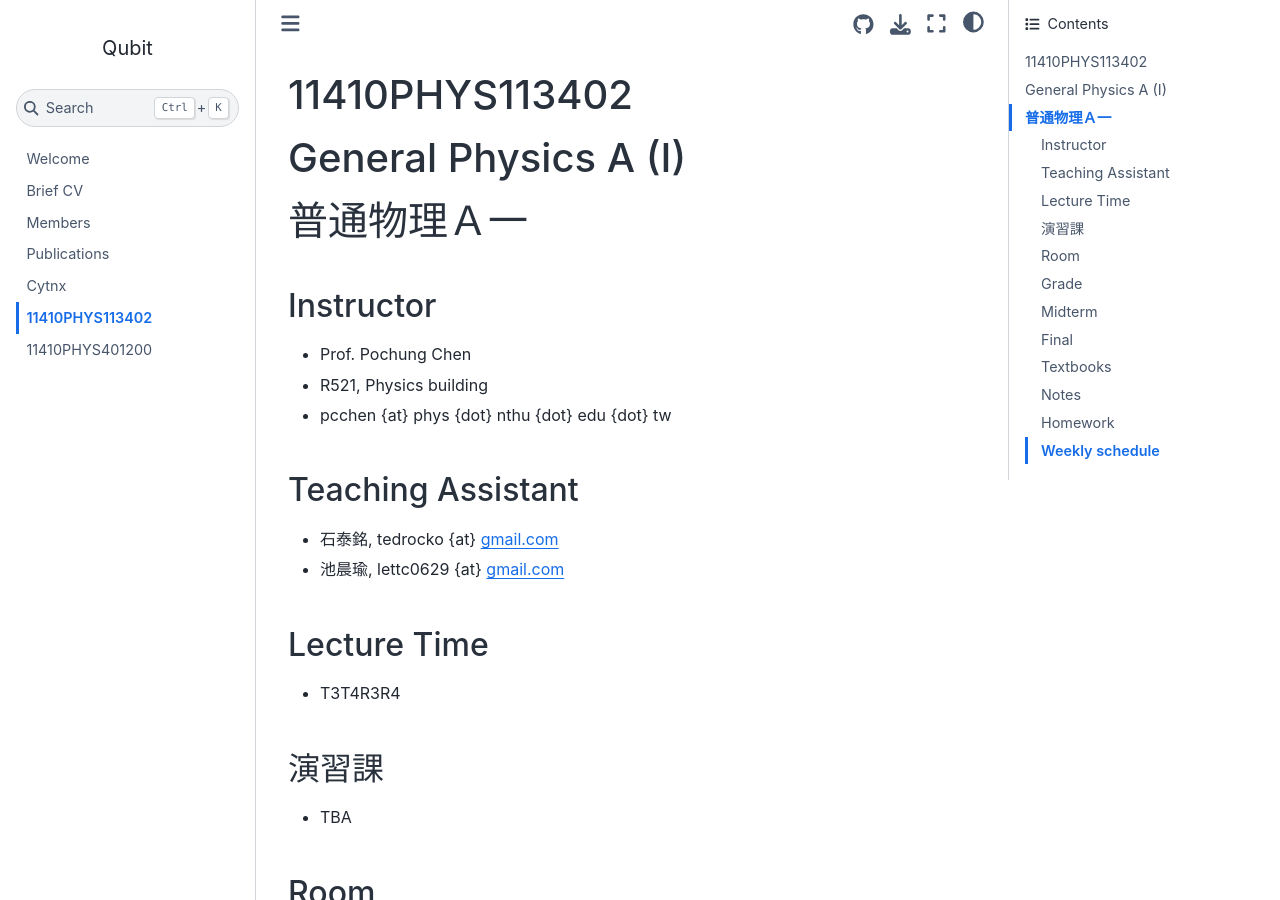
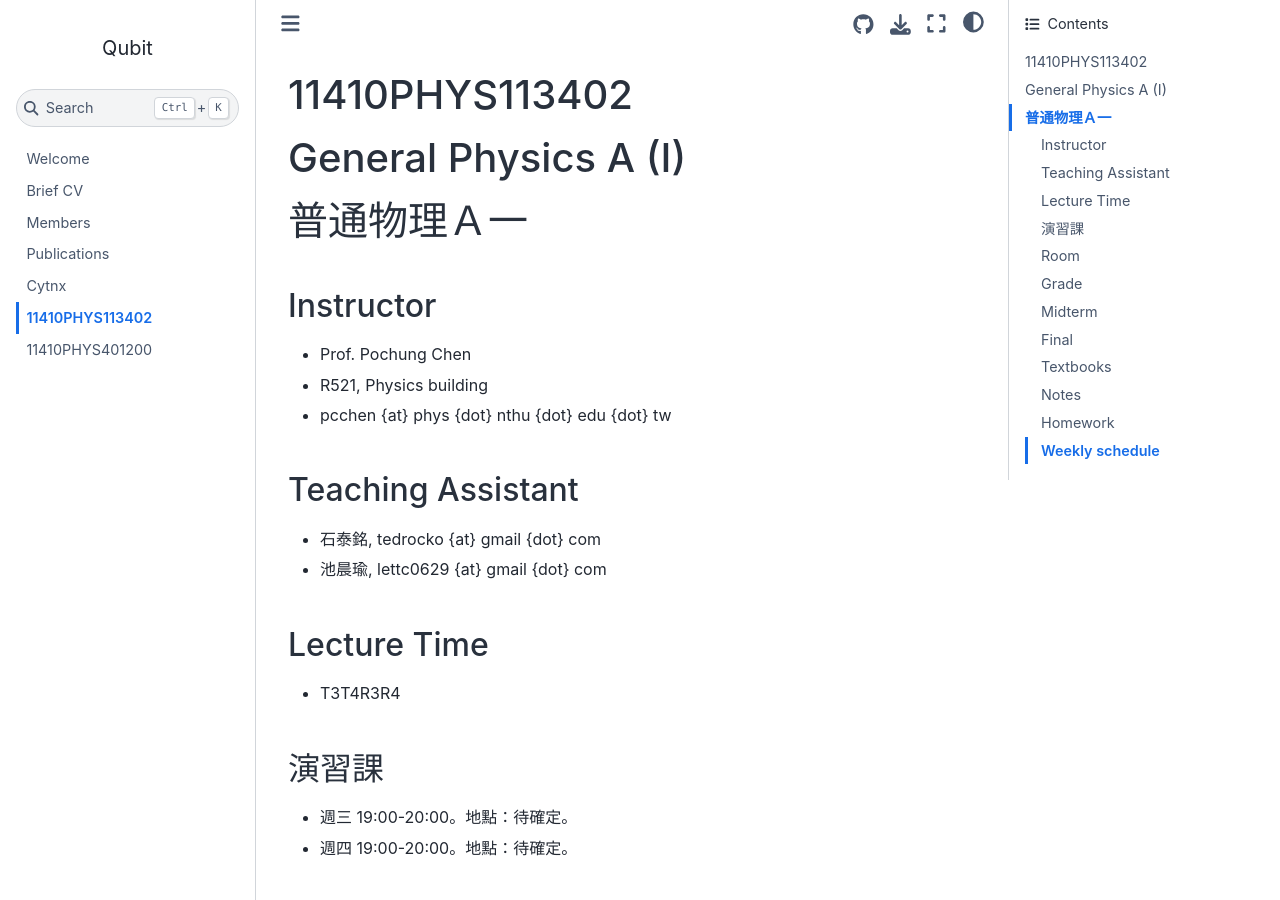
Before and after one commit to pcchen/pcchen.github.io, a Jupyter Book: the page built from teaching/11410PHYS113402.md, in a window 1280 px wide and 900 px high. Built offline with Jupyter Book 1.0.4 settings and Sphinx 7.4.7 and the Sphinx Book theme 1.1.4, drawn with Linux system fonts in a browser that asks for light colours.

Commit message:
update TA

```diff
--- a/teaching/11410PHYS113402.md
+++ b/teaching/11410PHYS113402.md
@@ -8,14 +8,15 @@
 * pcchen {at} phys {dot} nthu {dot} edu {dot} tw
 
 ## Teaching Assistant
-* 石泰銘, tedrocko {at} gmail.com
-* 池晨瑜, lettc0629 {at} gmail.com
+* 石泰銘, tedrocko {at} gmail {dot} com
+* 池晨瑜, lettc0629 {at} gmail {dot} com
 
 ## Lecture Time
 * T3T4R3R4
 
 ## 演習課
-* TBA
+* 週三 19:00-20:00。地點：待確定。
+* 週四 19:00-20:00。地點：待確定。
 
 ## Room
 * GEN III 101/綜三 101
```
